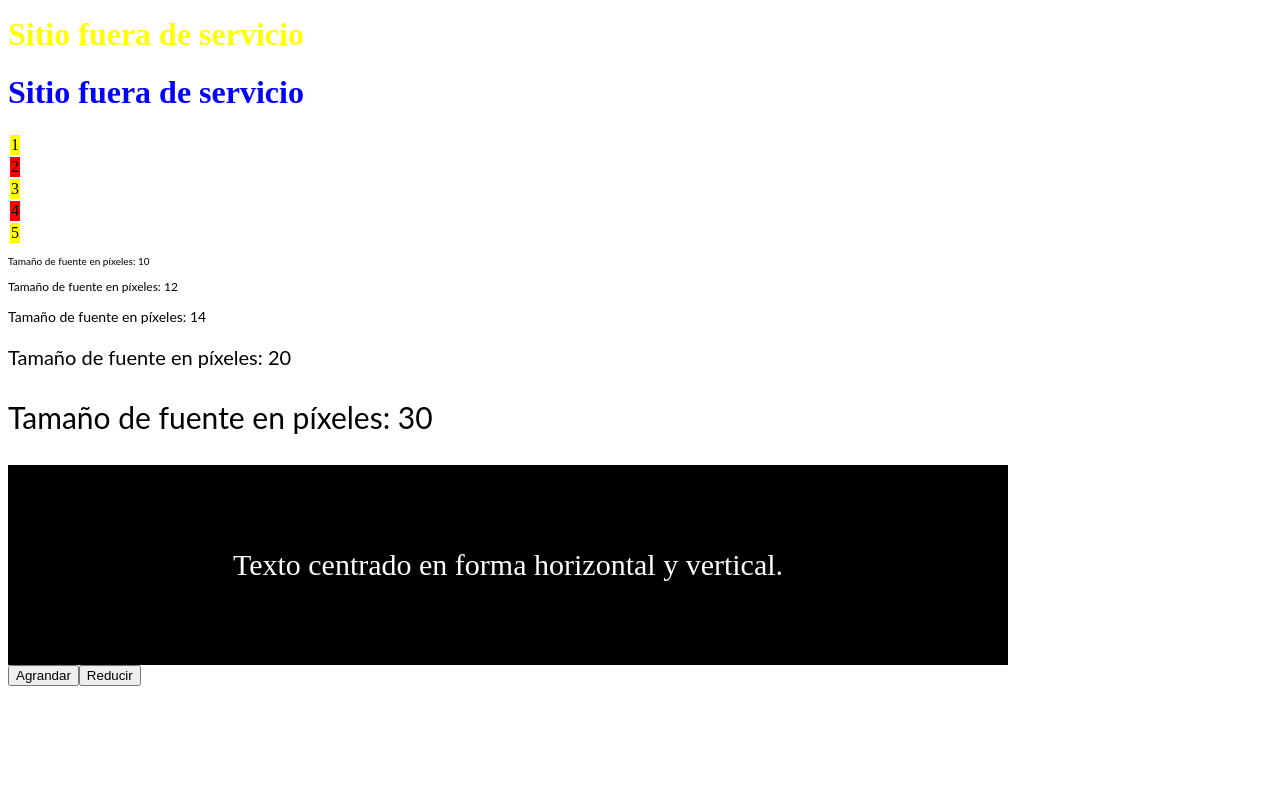
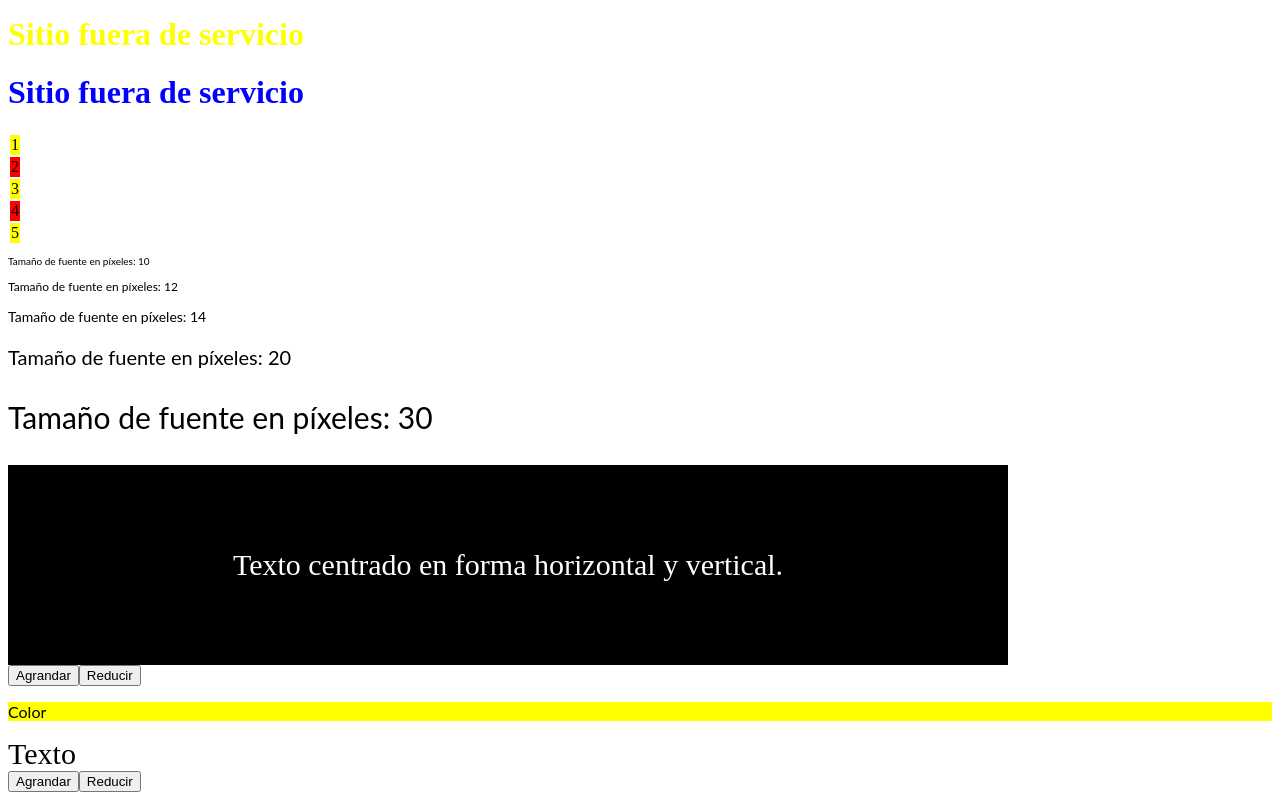
Before and after one commit to Shadow1900/Angular-13-IALM, an Angular app: page / in a window 1280 px wide. Shown: the part 211-1011 px from the top of the page. Before the commit the page ends 905 px from the top, so only its background shows below. Built offline with nearby package versions, Linux system fonts and the light colour scheme.

Commit message:
1 file modified

```diff
--- a/src/app/app.component.html
+++ b/src/app/app.component.html
@@ -23,3 +23,9 @@ Tamaño de fuente en píxeles: {{elemento}}
 <div [ngStyle]="presentacion">Texto centrado en forma horizontal y vertical.</div>
 <button (click)="agrandar()">Agrandar</button>
 <button (click)="reducir()">Reducir</button>
+
+<p [style.background-color]="colorFondo">Color</p>
+
+<div [style.font-size.px]="tamano">Texto</div>
+<button (click)="agrandar()">Agrandar</button>
+<button (click)="reducir()">Reducir</button>
```
